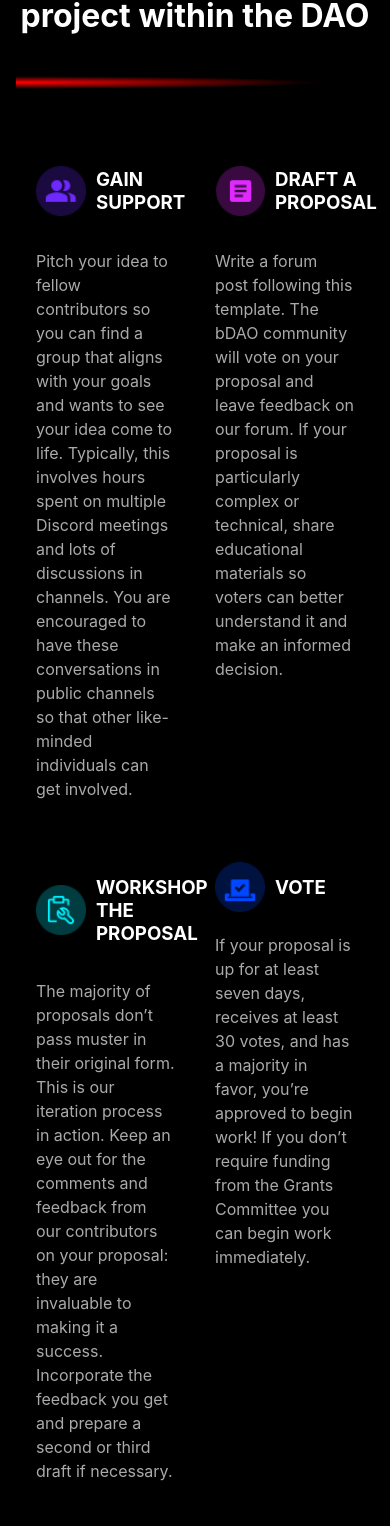
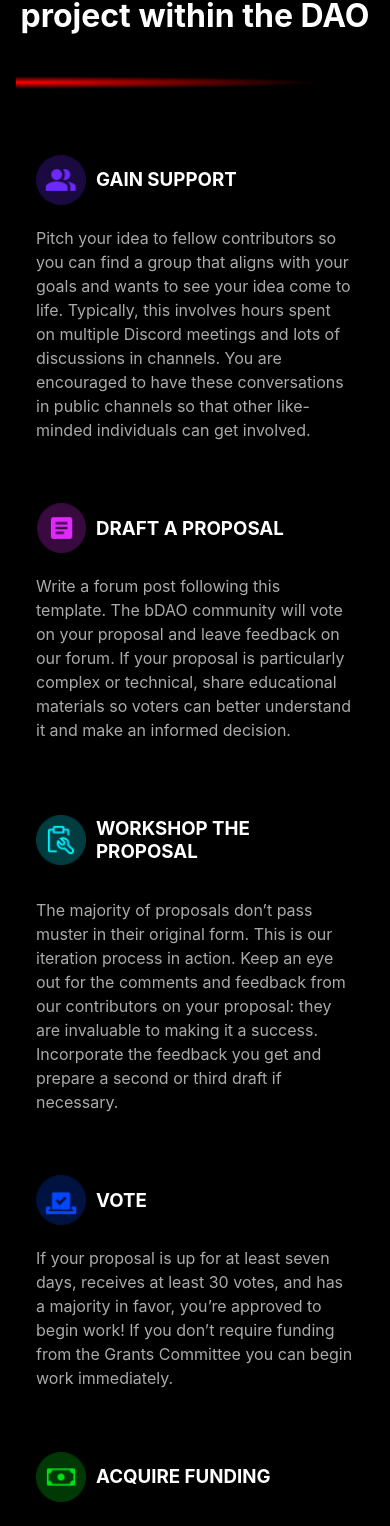
Before and after one commit to PLCeth/banklesswebsitePLC, a React (Create React App) app: page /governance in a window 390 px wide. Shown: the part 1291-2817 px from the top of the page. Built offline with nearby package versions, Linux system fonts and the light colour scheme.

Commit message:
column responsive

```diff
--- a/src/components/pages/Governance.js
+++ b/src/components/pages/Governance.js
@@ -30,14 +30,14 @@
                         <div className='divider'></div>
                     </Grid>
 
-                    <Grid item xs={6} md={6}  style={{padding: '20px'}}>
+                    <Grid item xs={12} md={6}  style={{padding: '20px'}}>
                         <div style={{display: 'flex', alignItems: 'center'}}>
                         <img src={process.env.PUBLIC_URL + '/assets/media/support.png'} style={{height: '50px', width:"50px", marginRight: '10px'}} alt="support" />
                         <h3>GAIN SUPPORT</h3>
                         </div>
                         <p className='textWreck'>Pitch your idea to fellow contributors so you can find a group that aligns with your goals and wants to see your idea come to life. Typically, this involves hours spent on multiple Discord meetings and lots of discussions in channels. You are encouraged to have these conversations in public channels so that other like-minded individuals can get involved.</p>
                     </Grid>
-                    <Grid item xs={6} md={6}  style={{padding: '20px'}}>
+                    <Grid item xs={12} md={6}  style={{padding: '20px'}}>
                         <div style={{display: 'flex', alignItems: 'center'}}>
                         <img src={process.env.PUBLIC_URL + '/assets/media/draft.png'} style={{height: '50px', width:"50px", marginRight: '10px'}} alt="support" />
                         <h3>DRAFT A PROPOSAL</h3>
@@ -45,7 +45,7 @@
                         <p className='textWreck'>Write a forum post following this template. The bDAO community will vote on your proposal and leave feedback on our forum. If your proposal is particularly complex or technical, share educational materials so voters can better understand it and make an informed decision.</p>
                     </Grid>
 
-                    <Grid item xs={6} md={6}  style={{padding: '20px'}}>
+                    <Grid item xs={12} md={6}  style={{padding: '20px'}}>
                         <div style={{display: 'flex', alignItems: 'center'}}>
                         <img src={process.env.PUBLIC_URL + '/assets/media/workshop.png'} style={{height: '50px', width:"50px", marginRight: '10px'}} alt="support" />
                         <h3>WORKSHOP THE PROPOSAL</h3>
@@ -53,7 +53,7 @@
                         <p className='textWreck'>The majority of proposals don’t pass muster in their original form. This is our iteration process in action. Keep an eye out for the comments and feedback from our contributors on your proposal: they are invaluable to making it a success. Incorporate the feedback you get and prepare a second or third draft if necessary.</p>
                     </Grid>
 
-                    <Grid item xs={6} md={6}  style={{padding: '20px'}}>
+                    <Grid item xs={12} md={6}  style={{padding: '20px'}}>
                         <div style={{display: 'flex', alignItems: 'center'}}>
                         <img src={process.env.PUBLIC_URL + '/assets/media/vote.png'} style={{height: '50px', width:"50px", marginRight: '10px'}} alt="support" />
                         <h3>VOTE</h3>
```
